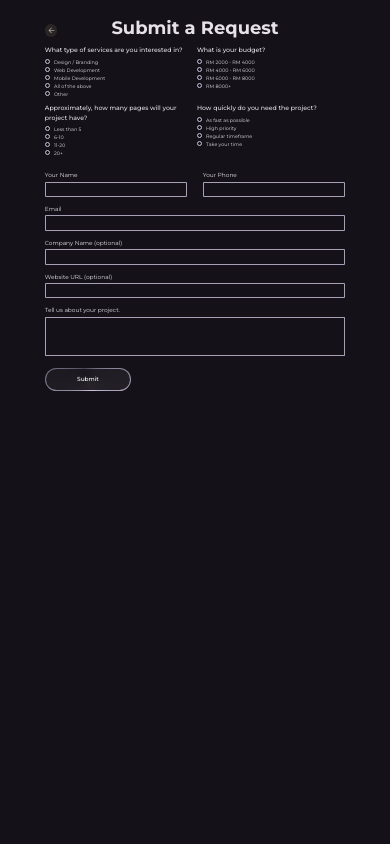
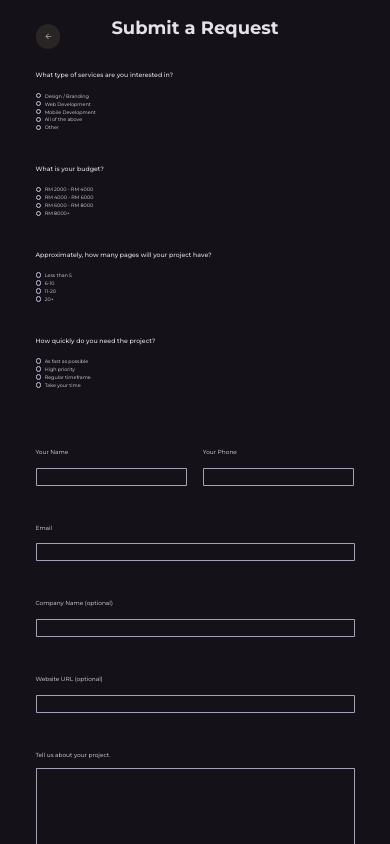
Before and after one commit to ryzncodes/agency-dplus, a Next.js app: page /book in a window 390 px wide. Shown: the top 844 px of the page. Built offline with nearby package versions, Linux system fonts and the light colour scheme.

Commit message:
dp logo add & adjust responsiveness

```diff
--- a/src/widgets/BookForm/index.tsx
+++ b/src/widgets/BookForm/index.tsx
@@ -95,45 +95,45 @@ const Index: FC<Props> = () => {
   };
 
   return (
-    <div className="mx-auto max-w-[70vw] md:max-w-[85vw] px-[4vw] relative">
+    <div className="mx-auto w-[90%] sm:w-[85%] px-4 sm:px-[4vw] relative">
       {/* Success Modal */}
       {showSuccessModal && (
         <div className="fixed inset-0 flex items-center justify-center z-50 bg-black/50">
-          <div className="bg-bg-2 p-[2vw] rounded-lg shadow-lg text-center relative">
+          <div className="bg-bg-2 p-6 sm:p-[2vw] rounded-lg shadow-lg text-center relative">
             <button
               onClick={() => {
                 setShowSuccessModal(false);
                 setForm(BOOK_FORM_DEFAULT_STATE); // Reset form when closing modal
               }}
-              className="absolute top-[0.5vw] right-[0.5vw] p-[0.5vw] hover:bg-stone-800 rounded-full"
+              className="absolute top-2 right-2 sm:top-[0.5vw] sm:right-[0.5vw] p-2 sm:p-[0.5vw] hover:bg-stone-800 rounded-full"
             >
               <svg
-                className="w-[1.2vw] h-[1.2vw] md:w-[1.8vw] md:h-[1.8vw] fill-stone-400 hover:fill-stone-300"
+                className="w-4 h-4 sm:w-[1.2vw] sm:h-[1.2vw] md:w-[1.8vw] md:h-[1.8vw] fill-stone-400 hover:fill-stone-300"
                 viewBox="0 0 24 24"
               >
                 <path d="M19 6.41L17.59 5 12 10.59 6.41 5 5 6.41 10.59 12 5 17.59 6.41 19 12 13.41 17.59 19 19 17.59 13.41 12z"/>
               </svg>
             </button>
-            <h2 className="text-[2vw] md:text-[3vw] font-medium mb-[1vw]">Thank You!</h2>
-            <p className="text-[1.2vw] md:text-[2vw] text-gray-300">Your request has been submitted successfully.</p>
+            <h2 className="text-xl sm:text-[2vw] md:text-[3vw] font-medium mb-3 sm:mb-[1vw]">Thank You!</h2>
+            <p className="text-base sm:text-[1.2vw] md:text-[2vw] text-gray-300">Your request has been submitted successfully.</p>
           </div>
         </div>
       )}
 
       <div className="relative">
         <button
-          className=" group absolute left-0 top-[25%] z-10 box-content rounded-full bg-stone-800 p-[0.5vw] hover:bg-stone-800"
+          className="group absolute left-0 top-[25%] z-10 box-content rounded-full bg-stone-800 p-2 sm:p-[0.5vw] hover:bg-stone-800"
           onClick={() => push('/')}
         >
           <svg
             focusable="false"
-            className="h-[1.5vw] w-[1.5vw] md:h-[2.25vw] md:w-[2.25vw] fill-stone-400 transition group-hover:fill-stone-300"
+            className="h-6 w-6 sm:h-[1.5vw] sm:w-[1.5vw] md:h-[2.25vw] md:w-[2.25vw] fill-stone-400 transition group-hover:fill-stone-300"
             viewBox="0 0 24 24"
           >
             <path d="M20 11H7.83l5.59-5.59L12 4l-8 8 8 8 1.41-1.41L7.83 13H20z"></path>
           </svg>
         </button>
-        <h1 className="mb-[1.75vw] md:text-[4.6vw] md:mb-[2.25vw] text-center text-[3.5vw] font-bold leading-[100%]">Submit a Request</h1>
+        <h1 className="mb-6 sm:mb-[1.75vw] text-2xl sm:text-[3.5vw] md:text-[4.6vw] text-center font-bold leading-[100%]">Submit a Request</h1>
       </div>
       <form className="flex h-full flex-col items-center" onSubmit={handleSubmit}>
         <div className="flex flex-wrap">
@@ -141,27 +141,27 @@ const Index: FC<Props> = () => {
             <RadioGroup
               onValueChange={(value) => setForm((prev) => ({ ...prev, [item.formKey]: value }))}
               key={item.title}
-              className={`mb-[1.75vw] inline-block w-[calc(50%-1.75vw)] ${item.classes}`}
+              className={`mb-6 sm:mb-[1.75vw] inline-block w-full sm:w-[calc(50%-1.75vw)] ${item.classes}`}
             >
-              <h4 className="mb-[0.2vw] md:mb-[0.5vw] text-[1.3vw] md:text-[1.6vw] font-medium">{item.title}</h4>
+              <h4 className="mb-2 sm:mb-[0.2vw] md:mb-[0.5vw] text-lg sm:text-[1.3vw] md:text-[1.6vw] font-medium">{item.title}</h4>
               {item.radioArray.map((radio) => (
-                <div key={radio.value} className="flex items-center space-x-[0.65vw] md:space-x-[1vw] md:space-y-[0.3vw] font-[400]">
+                <div key={radio.value} className="flex items-center space-x-2 sm:space-x-[0.65vw] md:space-x-[1vw] md:space-y-[0.3vw] font-[400]">
                   <RadioGroupItem value={radio.value} id={radio.name} />
-                  <label htmlFor={radio.name} className="text-[1vw] md:text-[1.25vw] leading-[1.75vw]">
+                  <label htmlFor={radio.name} className="text-base sm:text-[1vw] md:text-[1.25vw] leading-[1.75vw]">
                     {radio.name}
                   </label>
                 </div>
               ))}
               {errors[item.formKey] && (
-                <p className="text-red-500 text-[0.9vw] mt-[0.5vw] block">{errors[item.formKey]}</p>
+                <p className="text-red-500 text-sm sm:text-[0.9vw] mt-2 sm:mt-[0.5vw] block">{errors[item.formKey]}</p>
               )}
             </RadioGroup>
           ))}
 
-          <div className="w-full space-y-[2vw] text-[1.1vw]">
+          <div className="w-full space-y-6 sm:space-y-[2vw] text-base sm:text-[1.1vw]">
             {INPUT_FIELDS.map((item) => (
               <div key={item.label} className={`w-full ${item.classes}`}>
-                <label htmlFor={item.label} className="leading-[1.5] mb-[0.4vw] text-[1.2vw] md:text-[1.5vw] inline-block">
+                <label className="leading-[1.5] mb-2 sm:mb-[0.4vw] text-lg sm:text-[1.2vw] md:text-[1.5vw] inline-block">
                   {item.label}
                 </label>
                 <input
@@ -169,15 +169,15 @@ const Index: FC<Props> = () => {
                   type={item.type || 'text'}
                   name={item.name}
                   id={item.label}
-                  className="h-[3vw] md:h-[4vw] w-full appearance-none rounded-[0.25vw] border-[0.125vw] border-primary/80 bg-transparent px-[1vw] py-[0.8vw]"
+                  className="h-12 sm:h-[3vw] md:h-[4vw] w-full appearance-none rounded-[0.25vw] border-[0.125vw] border-primary/80 bg-transparent px-4 sm:px-[1vw] py-2 sm:py-[0.8vw]"
                 />
                 {errors[item.name] && (
-                  <p className="text-red-500 text-[0.9vw] mt-[0.5vw] block">{errors[item.name]}</p>
+                  <p className="text-red-500 text-sm sm:text-[0.9vw] mt-2 sm:mt-[0.5vw] block">{errors[item.name]}</p>
                 )}
               </div>
             ))}
             <div className="w-full">
-              <label className="leading-[1.5] mb-[0.4vw] text-[1.2vw] md:text-[1.5vw] inline-block" htmlFor="message">
+              <label className="leading-[1.5] mb-2 sm:mb-[0.4vw] text-lg sm:text-[1.2vw] md:text-[1.5vw] inline-block" htmlFor="message">
                 Tell us about your project.
               </label>
               <textarea
@@ -186,10 +186,10 @@ const Index: FC<Props> = () => {
                 onChange={({ target: { name, value } }) => setForm((prev) => ({ ...prev, [name]: value }))}
                 id="message"
                 name="message"
-                className="min-h-[10vw] w-full resize-none border-[0.125vw] rounded-[0.125vw] text-[1.2vw] md:text-[1.5vw] border-primary/80 bg-transparent px-[0.8vw] py-[0.6vw]"
+                className="min-h-[150px] sm:min-h-[10vw] w-full resize-none border-[0.125vw] rounded-[0.125vw] text-base sm:text-[1.2vw] md:text-[1.5vw] border-primary/80 bg-transparent px-4 sm:px-[0.8vw] py-2 sm:py-[0.6vw]"
               />
               {errors.message && (
-                <p className="text-red-500 text-[0.9vw] mt-[0.5vw] block">{errors.message}</p>
+                <p className="text-red-500 text-sm sm:text-[0.9vw] mt-2 sm:mt-[0.5vw] block">{errors.message}</p>
               )}
             </div>
           </div>
@@ -197,8 +197,8 @@ const Index: FC<Props> = () => {
           <Button
             title="Submit"
             type="submit"
-            classes="py-[1.2vw] px-[5vw] md:py-[1.6vw] md:px-[8vw] text-[1.1vw] md:text-[1.5vw] bg-bg-1/90 hover:bg-bg-1/80"
-            btnClasses="p-[0.2vw] md:p-[0.25vw] capitalize self-start mt-[2.5vw]"
+            classes="py-4 px-8 sm:py-[1.2vw] sm:px-[5vw] md:py-[1.6vw] md:px-[8vw] text-base sm:text-[1.1vw] md:text-[1.5vw] bg-bg-1/90 hover:bg-bg-1/80"
+            btnClasses="p-1 sm:p-[0.2vw] md:p-[0.25vw] capitalize self-start mt-8 sm:mt-[2.5vw]"
           />
         </div>
       </form>
--- a/src/widgets/Navigation/index.tsx
+++ b/src/widgets/Navigation/index.tsx
@@ -1,4 +1,5 @@
 'use client';
+import Image from 'next/image';
 import { FC, useEffect, useState } from 'react';
 
 import SidebarMenu from '@/components/SidebarMenu';
@@ -32,7 +33,13 @@ const Index: FC<Props> = () => {
         </button>
       </div>
       <button title="Digitalize Plus" className="p-[2vw] fixed z-[100] top-0 left-0 group">
-        <LogoIcon className="w-[5vw] h-[5vw] group-hover:text-white/80 transition duration-300" />
+        <Image
+          src="/images/logo-dp.png"
+          alt="Digitalize Plus Logo"
+          width={80}
+          height={50}
+          className="w-[4vw] h-auto group-hover:opacity-80 transition duration-300"
+        />
       </button>
       <AnimatePresence mode="wait">{isActive && (
         <SidebarMenu close={closeSidebar} />
```
Also changed, not shown: public/images/logo-dp.png (added).
